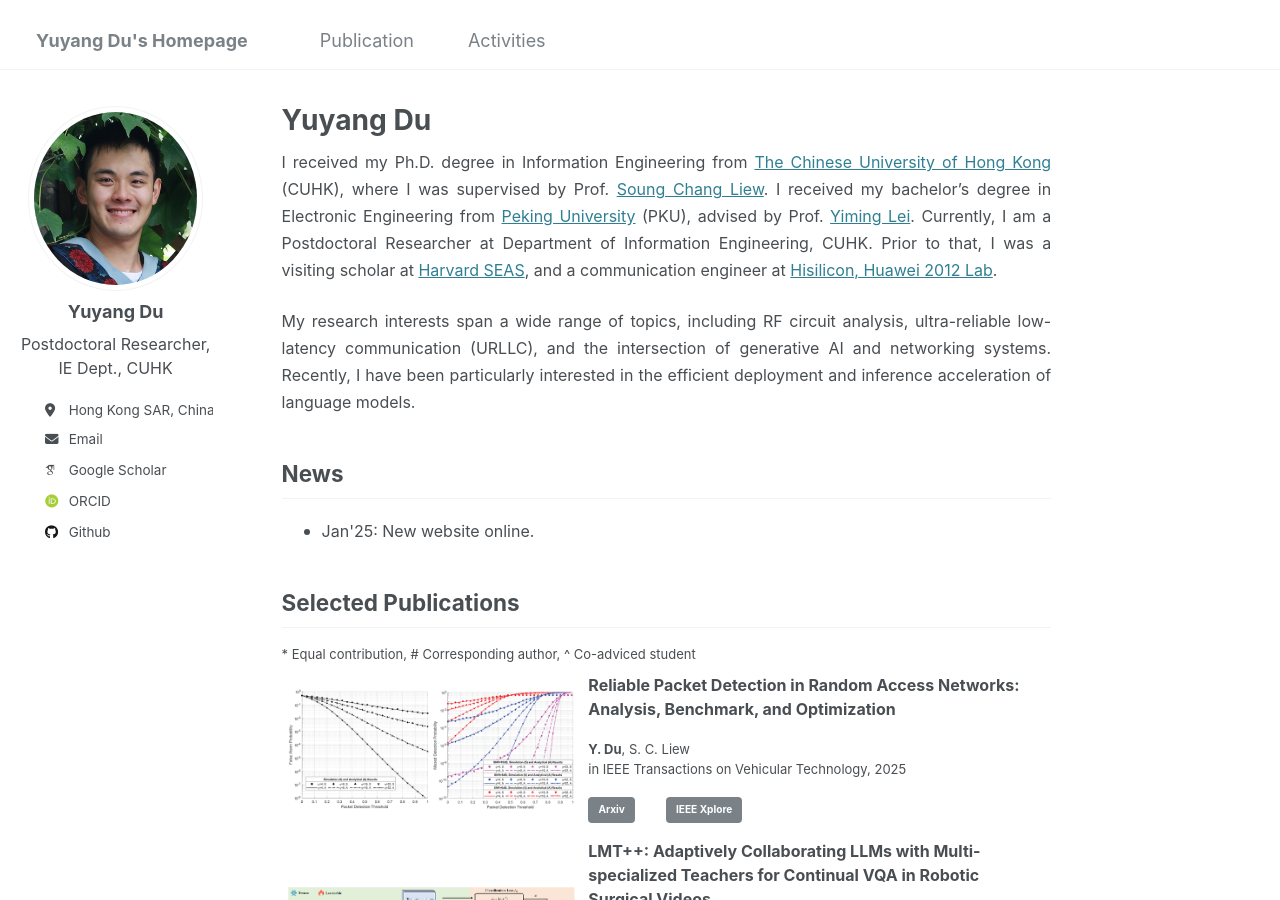
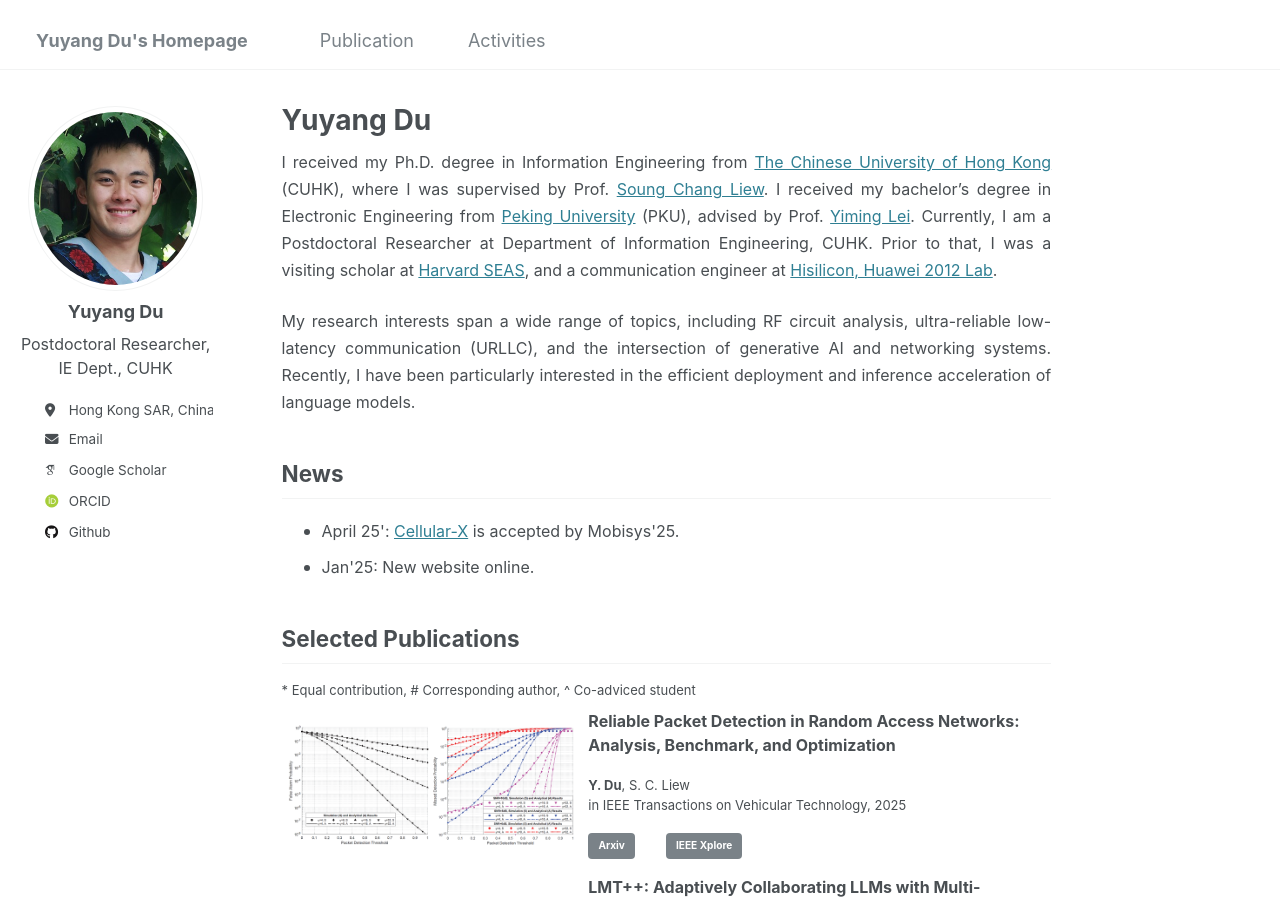
Before and after one commit to yuyangdu01/yuyangdu01.github.io, a Jekyll site: the page built from _pages/about.md, in a window 1280 px wide and 900 px high. Built offline with Jekyll 4.4.1, drawn with Linux system fonts in a browser that asks for light colours; some web fonts are replaced.

Commit message:
Update about.md

```diff
--- a/_pages/about.md
+++ b/_pages/about.md
@@ -13,8 +13,8 @@ redirect_from:
 
 News <font size=3></font>
 ------
+* <font size=3>April 25': <a href="https://www.hisilicon.com/en">Cellular-X</a> is accepted by Mobisys'25.</font>
 * <font size=3>Jan'25: New website online.</font>
-
 
 Selected Publications <font size=3></font>
 ------
```
